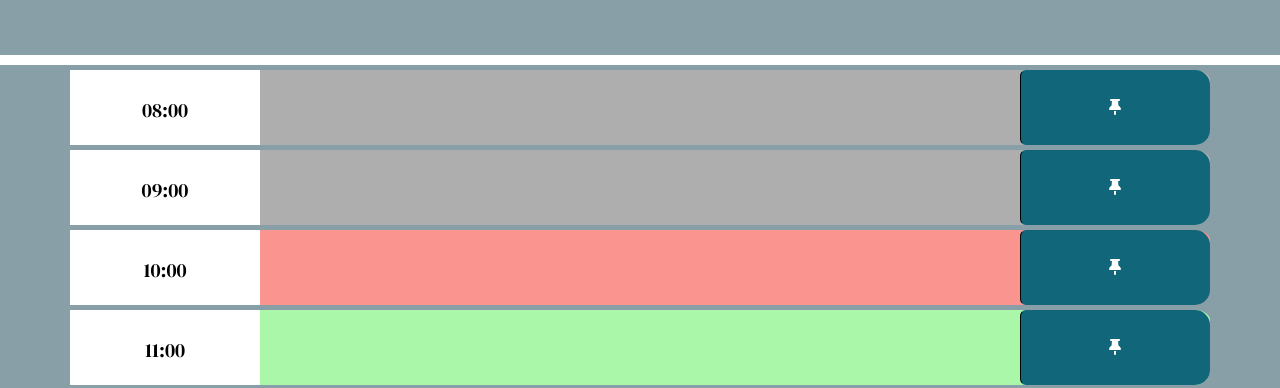
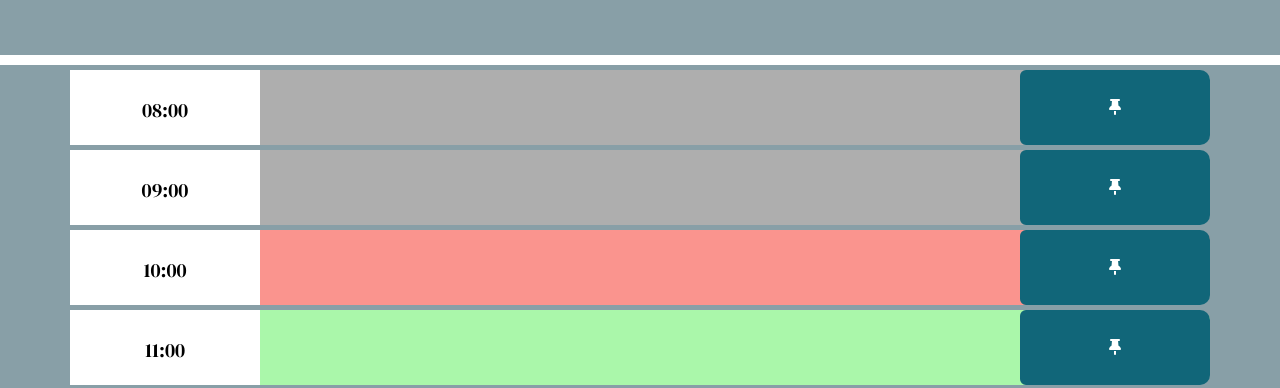
Before and after one commit to quikstart86/TJ---Work-Day-Scheduler, a plain HTML site: page index.html in a window 1280 px wide. Shown: the part 374-762 px from the top of the page. Drawn offline with nearby package versions, Linux system fonts and the light colour scheme.

Commit message:
removed border left on the saveBtn making it cleaner/ also reduced the border radius on Btn save

```diff
--- a/assets/style.css
+++ b/assets/style.css
@@ -63,9 +63,8 @@ body {
   }
 
   .saveBtn {
-    border-left: 1px solid black;
-    border-top-right-radius: 15px;
-    border-bottom-right-radius: 15px;
+    border-top-right-radius: 10px;
+    border-bottom-right-radius: 10px;
     background-color: #116679;
     color: white;
   }
```
